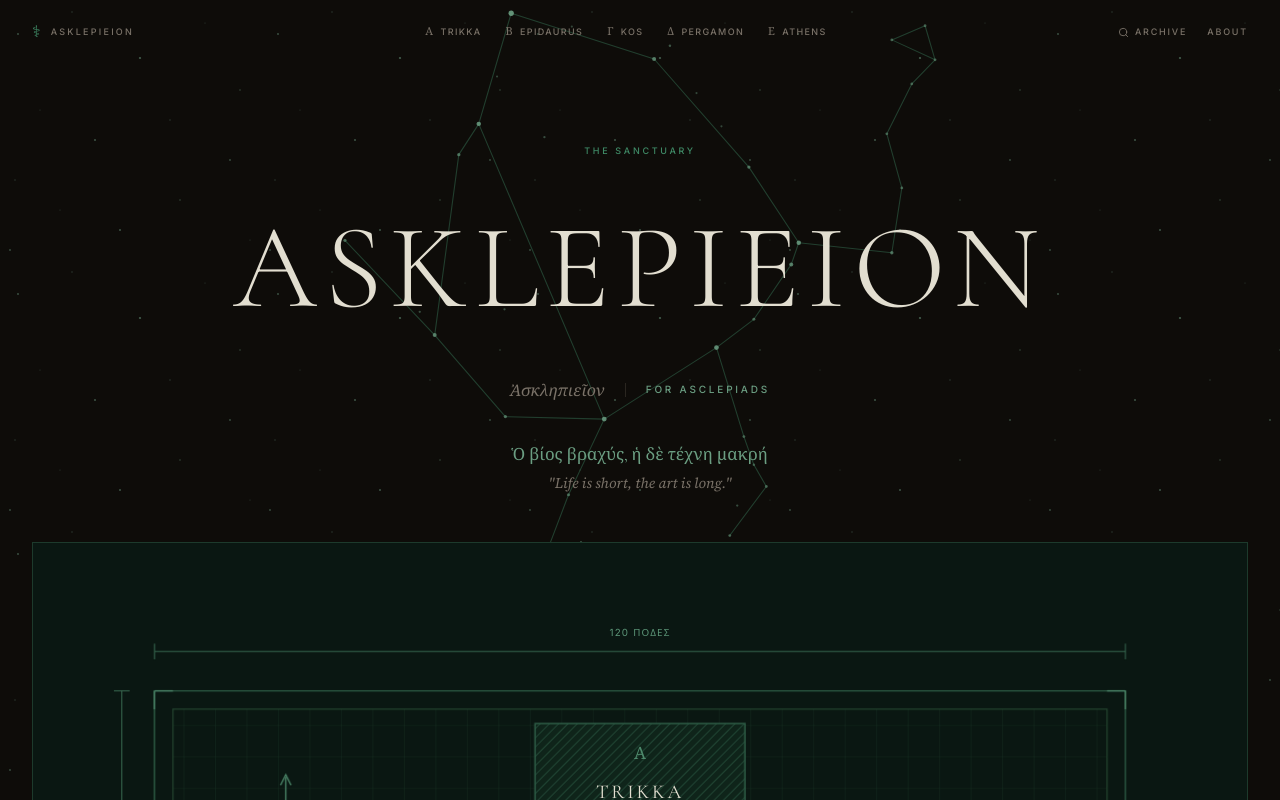
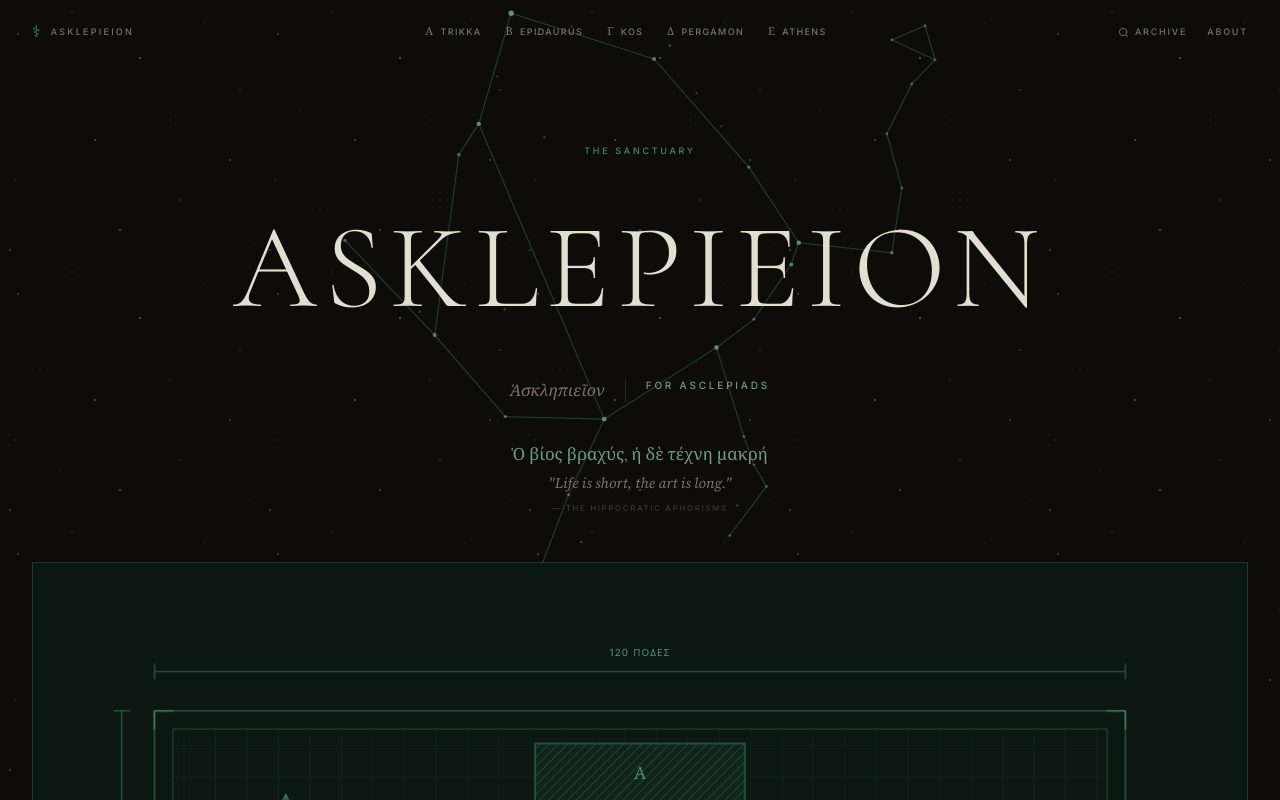
Before and after one commit to CKN85/Asklepieion, a React (Vite) app: page /#/ in a window 1280 px wide. Shown: the top 800 px of the page. Built offline with nearby package versions, Linux system fonts and the light colour scheme.

Commit message:
Update Home.jsx

```diff
--- a/src/pages/Home.jsx
+++ b/src/pages/Home.jsx
@@ -89,11 +89,11 @@ export default function Home() {
           ASKLEPIEION
         </h1>
 
-        <div className="flex items-center justify-center gap-5 mt-5">
+        <div className="flex items-stretch justify-center gap-5 mt-5">
           <span style={{ fontFamily: 'Source Serif 4, Georgia, serif', color: '#7A7268', fontStyle: 'italic', fontSize: '1rem' }}>
             Ἀσκληπιεῖον
           </span>
-          <span aria-hidden="true" style={{ width: '1px', height: '14px', background: '#2A2620' }} />
+          <span aria-hidden="true" style={{ width: '1px', background: '#2A2620', alignSelf: 'stretch' }} />
           <span className="label-caps" style={{ color: '#6B9E82', fontSize: '10px', letterSpacing: '0.28em' }}>
             For Asclepiads
           </span>
@@ -108,6 +108,9 @@ export default function Home() {
             style={{ fontFamily: 'Source Serif 4, Georgia, serif', fontStyle: 'italic', color: '#7A7268', fontSize: '0.9rem' }}
           >
             "Life is short, the art is long."
+          </p>
+          <p className="label-caps mt-2" style={{ color: '#3A3530', fontSize: '8px', letterSpacing: '0.2em' }}>
+            — The Hippocratic Aphorisms
           </p>
         </div>
       </header>
```
